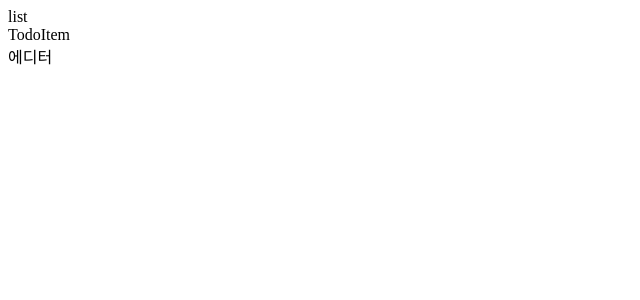
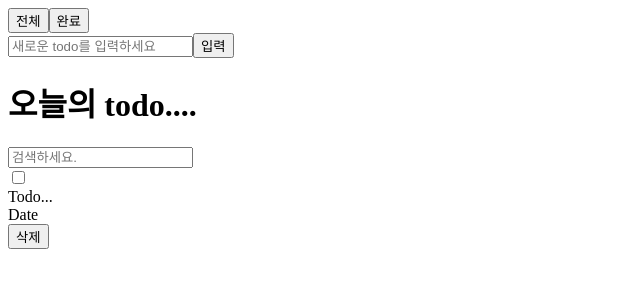
Before and after one commit to fedevexpt/todolist, a React (Vite) app: page / in a window 1280 px wide. Shown: the top 300 px of the page, without its empty margins (0-640 px from the left). Built offline with nearby package versions, Linux system fonts and the light colour scheme.

Commit message:
feat: 투두 리스트 기본 구조 및 렌더링 구현

```diff
--- a/src/App.jsx
+++ b/src/App.jsx
@@ -1,14 +1,49 @@
 import "./App.css";
 import List from "./components/List";
-import TodoItem from "./components/TodoItem";
+import Header from "./components/Header";
 import Editor from "./components/Editor";
+import { useState, useRef } from "react";
+
+const mokdata = [
+  {
+    id: 1,
+    content: "리액트공부하기",
+    date: new Date(),
+    isdone: true,
+  },
+  {
+    id: 2,
+    content: "리액트공부하기",
+    date: new Date(),
+    isdone: false,
+  },
+  {
+    id: 3,
+    content: "리액트공부하기",
+    date: new Date(),
+    isdone: false,
+  },
+];
 
 function App() {
+  const [todos, setTodos] = useState(mokdata);
+  const idRef = useRef(3);
+
+  const onCreate = (content) => {
+    const newTodo = {
+      id: idRef.current++,
+      content: content,
+      date: new Date(),
+      isdone: false,
+    };
+    setTodos([newTodo, ...todos]);
+  };
+
   return (
     <div>
-      <List />
-      <TodoItem />
-      <Editor />
+      <Header />
+      <Editor onCreate={onCreate} />
+      <List todos={todos} />
     </div>
   );
 }
--- a/src/components/Editor.jsx
+++ b/src/components/Editor.jsx
@@ -1,5 +1,10 @@
 function Editor() {
-  return <div>에디터</div>;
+  return (
+    <div>
+      <input type="text" placeholder="새로운 todo를 입력하세요" />
+      <button>입력</button>
+    </div>
+  );
 }
 
 export default Editor;
--- /dev/null
+++ b/src/components/Header.jsx
@@ -0,0 +1,10 @@
+function Header() {
+  return (
+    <div>
+      <button>전체</button>
+      <button>완료</button>
+    </div>
+  );
+}
+
+export default Header;
--- a/src/components/List.jsx
+++ b/src/components/List.jsx
@@ -1,5 +1,18 @@
-function List() {
-  return <div>list</div>;
+import TodoItem from "./TodoItem";
+
+function List({ todos }) {
+  const filterTodos = todos.filter((todo) => todo.isdone === true);
+  return (
+    <div>
+      <h1>오늘의 todo....</h1>
+      <input type="text" placeholder="검색하세요." />
+      <div className="todos_wrapper">
+        {filterTodos.map((todo) => {
+          return <TodoItem key={todo.id} {...todo} />;
+        })}
+      </div>
+    </div>
+  );
 }
 
 export default List;
--- a/src/components/TodoItem.jsx
+++ b/src/components/TodoItem.jsx
@@ -1,5 +1,12 @@
 function TodoItem() {
-  return <div>TodoItem</div>;
+  return (
+    <div className="TodoItem">
+      <input type="checkbox" />
+      <div className="content">Todo...</div>
+      <div className="date">Date</div>
+      <button>삭제</button>
+    </div>
+  );
 }
 
 export default TodoItem;
```
